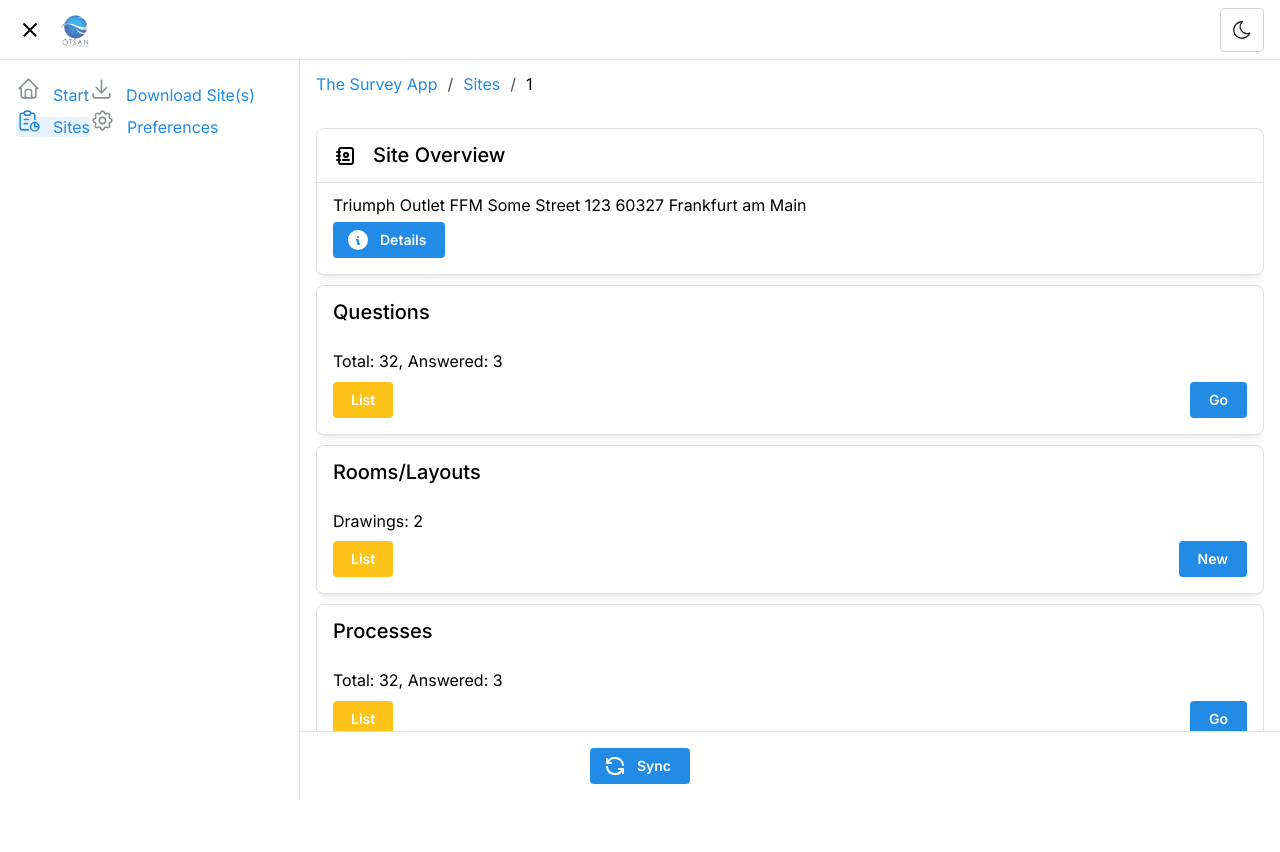
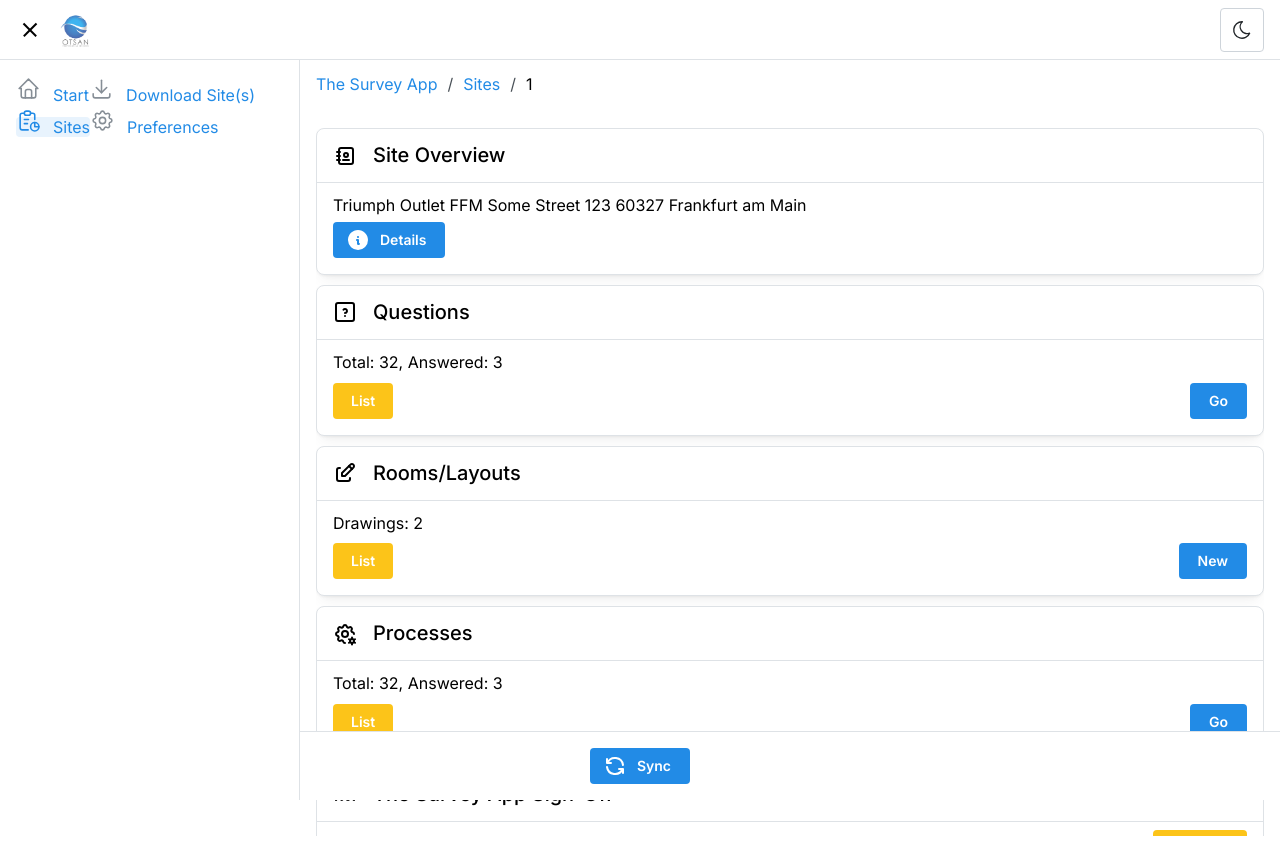
Before and after one commit to relvingonzalez/the-survey-app, a Next.js app: page /the-survey-app/local/1 in a window 1280 px wide. Built offline with nearby package versions, Linux system fonts and the light colour scheme; a small style sheet from the web is missing.

Commit message:
Signatures 1.0

```diff
--- a/src/components/Drawing/DrawingFunctions.tsx
+++ b/src/components/Drawing/DrawingFunctions.tsx
@@ -6,11 +6,9 @@ export function drawRect(
   x: number,
   y: number,
 ) {
+  ctx.fillStyle = selectedColor;
   ctx.beginPath();
   ctx.moveTo(startX, startY);
-  ctx.fillStyle = selectedColor;
-  ctx.strokeStyle = selectedColor;
-  ctx.clearRect(startX, startY, x - startX, y - startY);
   ctx.fillRect(startX, startY, x - startX, y - startY);
 }
 
@@ -22,10 +20,10 @@ export function drawLine(
   x: number,
   y: number,
 ) {
-  ctx.beginPath(); // begin
   ctx.lineWidth = 5;
   ctx.lineCap = "round";
   ctx.strokeStyle = selectedColor;
+  ctx.beginPath(); // begin
   ctx.moveTo(startX, startY); // from
   ctx.lineTo(x, y); // to
   ctx.stroke(); // draw it!
--- a/src/components/Sites/SiteOverview.tsx
+++ b/src/components/Sites/SiteOverview.tsx
@@ -1,7 +1,15 @@
+import { brandTitle } from "@/lib/constants/constants";
 import { Processes, Questions } from "@/lib/types/question";
 import { Site } from "@/lib/types/sites";
 import { Card, CardSection, Group, Text, Button } from "@mantine/core";
-import { IconInfoCircleFilled, IconAddressBook } from "@tabler/icons-react";
+import {
+  IconInfoCircleFilled,
+  IconAddressBook,
+  IconSignature,
+  IconSettingsCog,
+  IconEdit,
+  IconHelpSquare,
+} from "@tabler/icons-react";
 import Link from "next/link";
 
 type SiteOverviewProps = {
@@ -45,8 +53,14 @@ export default function SiteOverview({
       </Card>
 
       <Card withBorder mt="10" shadow="sm" radius="md">
-        <CardSection inheritPadding py="xs">
-          <Group justify="start">
+        <CardSection
+          inheritPadding
+          data-first-section="true"
+          withBorder
+          py="xs"
+        >
+          <Group justify="startr">
+            <IconHelpSquare />
             <Text size="xl" fw={500}>
               Questions
             </Text>
@@ -76,8 +90,14 @@ export default function SiteOverview({
       </Card>
 
       <Card withBorder mt="10" shadow="sm" radius="md">
-        <CardSection inheritPadding py="xs">
+        <CardSection
+          inheritPadding
+          data-first-section="true"
+          withBorder
+          py="xs"
+        >
           <Group justify="start">
+            <IconEdit />
             <Text size="xl" fw={500}>
               Rooms/Layouts
             </Text>
@@ -106,8 +126,14 @@ export default function SiteOverview({
       </Card>
 
       <Card withBorder mt="10" shadow="sm" radius="md">
-        <CardSection inheritPadding py="xs">
+        <CardSection
+          data-first-section="true"
+          withBorder
+          inheritPadding
+          py="xs"
+        >
           <Group justify="start">
+            <IconSettingsCog />
             <Text size="xl" fw={500}>
               Processes
             </Text>
@@ -134,6 +160,33 @@ export default function SiteOverview({
           </Button>
         </Group>
       </Card>
+
+      <Card withBorder mt="10" shadow="sm" radius="md">
+        <CardSection
+          data-first-section="true"
+          withBorder
+          inheritPadding
+          py="xs"
+        >
+          <Group justify="start">
+            <IconSignature />
+            <Text size="xl" fw={500}>
+              {brandTitle} Sign-Off
+            </Text>
+          </Group>
+        </CardSection>
+        <Group justify="right">
+          <Button
+            variant="warning"
+            component={Link}
+            href={`${site.siteCode}/signatures`}
+            mt="8"
+            w="fit-content"
+          >
+            Sign-Off
+          </Button>
+        </Group>
+      </Card>
     </>
   );
 }
--- a/src/lib/navigation/routes.tsx
+++ b/src/lib/navigation/routes.tsx
@@ -33,4 +33,5 @@ export const navLinks: NavLinks = {
   questions: { href: "questions", title: "Questions", hideOnSidebar: true },
   processes: { href: "processes", title: "Processes", hideOnSidebar: true },
   rooms: { href: "rooms", title: "Rooms", hideOnSidebar: true },
+  signatures: { href: "signatures", title: "Signatures", hideOnSidebar: true },
 };
```
Also changed, not shown: src/app/the-survey-app/local/[sitecode]/signatures/page.tsx (added, +14 -0 lines), src/components/Drawing/ClickableDrawing.tsx (added, +44 -0 lines), src/components/Drawing/Drawing.tsx (+21 -1 lines), src/components/Drawing/DrawingModal.tsx (+15 -4 lines), src/components/Rooms/Room.tsx (+8 -5 lines), src/components/Rooms/RoomPage.tsx (+4 -3 lines), src/components/Rooms/RoomPlan.tsx (deleted, +0 -34 lines), src/components/Signatures/SignaturesPage.tsx (added, +57 -0 lines), public/600x400.svg (added), public/signature_placeholder.svg (added).
